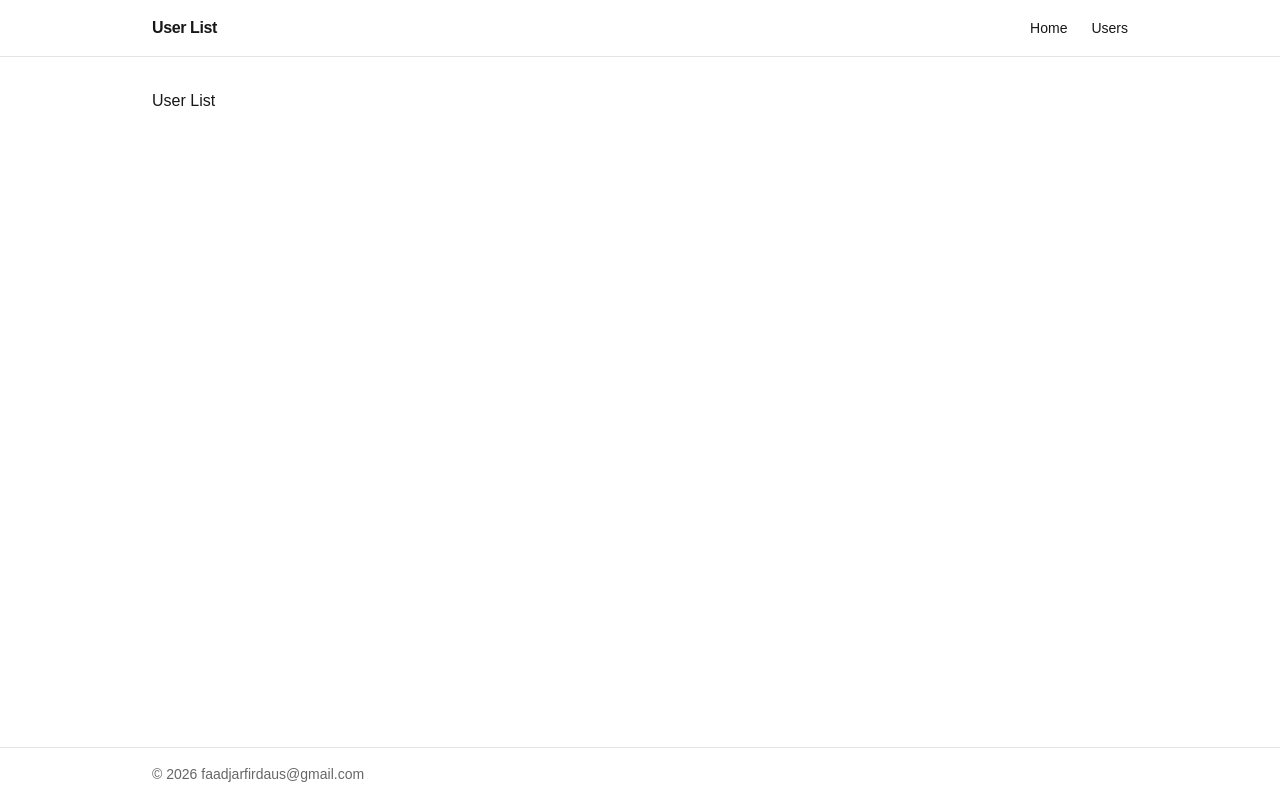
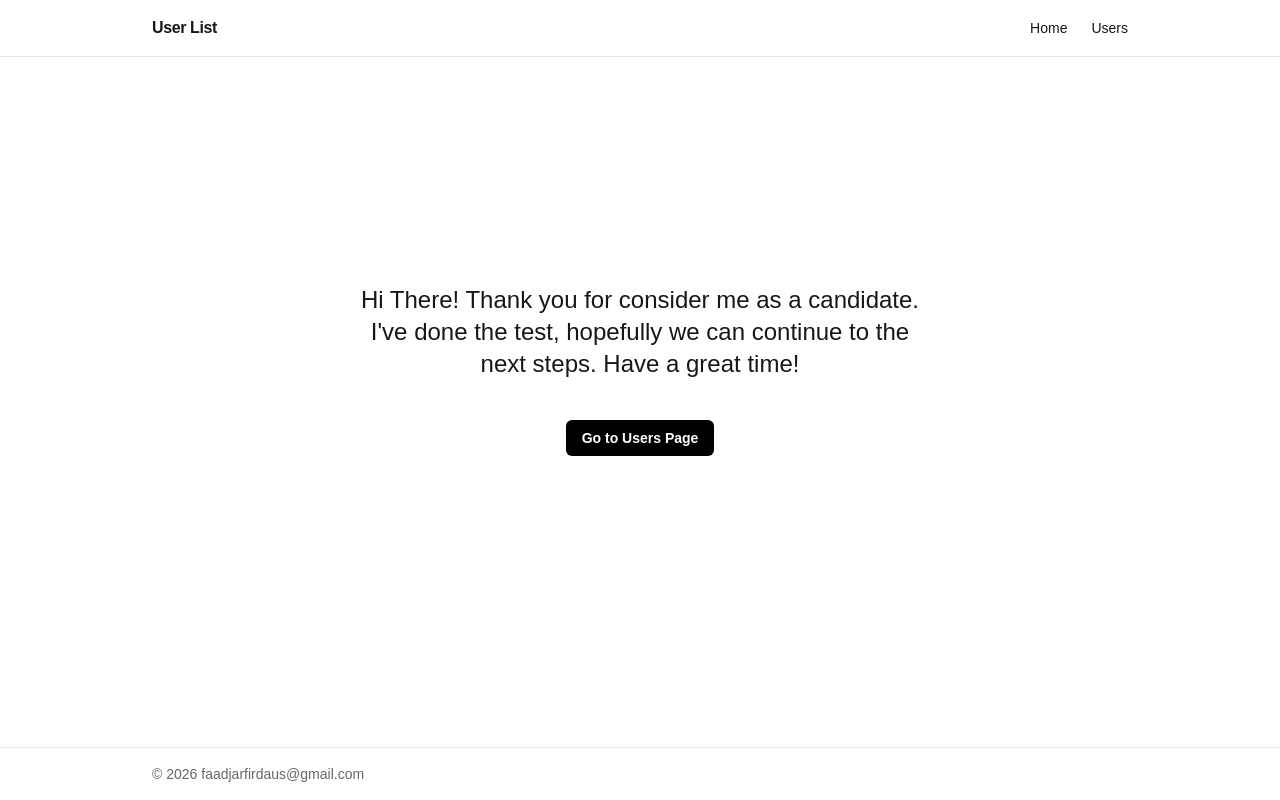
Before and after one commit to fide-developer/user-lists, a Next.js app: page / in a window 1280 px wide. Built offline with nearby package versions, Linux system fonts and the light colour scheme.

Commit message:
feat: add welcome messages

```diff
--- a/app/page.tsx
+++ b/app/page.tsx
@@ -1,9 +1,14 @@
-import Image from "next/image";
+'use client'
+import { useRouter } from "next/navigation";
+import Button from "./components/Button";
 
 export default function Home() {
+  const router = useRouter()
+
   return (
-    <div>
-      User List
+    <div className="flex gap-10 flex-col w-full text-2xl items-center justify-center p-[20%]">
+      <span className="text-center">Hi There! Thank you for consider me as a candidate. I've done the test, hopefully we can continue to the next steps. Have a great time!</span>
+      <Button onClick={() => router.push('/users')} intent="primary" size="md" className="font-semibold">Go to Users Page</Button>
     </div>
   );
 }
```
